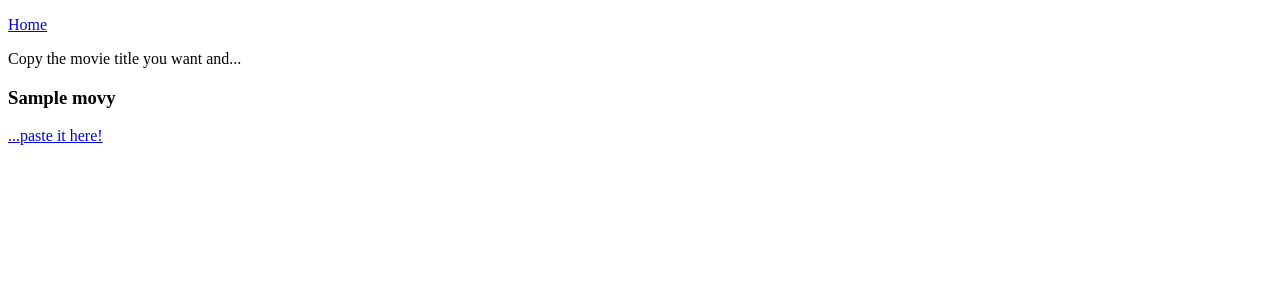
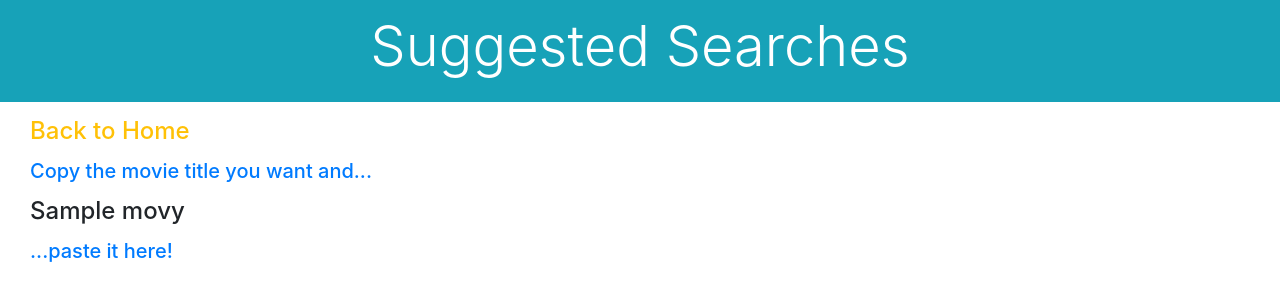
Before and after one commit to dixitaayush8/CMPE131_Moovify_Team12, a Django app: template movies/templates/suggested.html in a window 1280 px wide. Shown: the top 301 px of the page. Run offline with Django 3.2, Linux system fonts and the light colour scheme; the template is opened without the code that fills it: most values are stand-ins (such as "Sample title", 1, 10 or a date in 2020); parts of the project's set-up code (start-up, migrations or seed data) failed here and were passed over; some libraries are stand-ins or nearby versions.

Commit message:
Updated Suggest Page

```diff
--- a/movies/templates/suggested.html
+++ b/movies/templates/suggested.html
@@ -1,17 +1,29 @@
 <!DOCTYPE html>
 <html>
 <head>
+	<link rel="stylesheet" href="https://maxcdn.bootstrapcdn.com/bootstrap/4.0.0-beta/css/bootstrap.min.css" integrity="sha384-/Y6pD6FV/Vv2HJnA6t+vslU6fwYXjCFtcEpHbNJ0lyAFsXTsjBbfaDjzALeQsN6M" crossorigin="anonymous">
+    <script src="https://maxcdn.bootstrapcdn.com/bootstrap/4.0.0-beta/js/bootstrap.min.js" integrity="sha384-h0AbiXch4ZDo7tp9hKZ4TsHbi047NrKGLO3SEJAg45jXxnGIfYzk4Si90RDIqNm1" crossorigin="anonymous"></script>
+
+    <blockquote class="blockquote text-center">
+        <div class="p-3 mb-2 bg-info text-white"> <h4 class="display-4">Suggested Searches</h4> </div>
+    </blockquote>
+
 	<body>
 		<title>Suggested Searches</title>
-		<p><a href="/">Home</a></p>
-		{% if movies == 'Nonexistent' %}
-		<p>No suggested searches yet. <a href="/search">Search</a> and rate a GOOD movie first!</p>
+		<div class="container-fluid">
+  			<div class="col col-md-auto">
+				<p><a class = "text-warning" href="/"><h4>Back to Home</h4></a></p>
+				{% if movies == 'Nonexistent' %}
+				<p>No suggested searches yet. <a href="/search">Search</a> and rate a GOOD movie first!</p>
+			</div>
+		</div>
 		{% else %}
-		<p>Copy the movie title you want and...</p>
+		<h5 class="text-primary"><p>Copy the movie title you want and...</p></h5>
 		{% for y in movies %}
-		<h3>{{y}}</h3>
+		<h4>{{y}}</h4>
 		{% endfor %}
-		<p><a href="/search">...paste it here!</a></p>
+		<p></p>
+		<h5><p><a href="/search">...paste it here!</a></p></h5>
 		{% endif %}
 	</body>
 </head>
```
